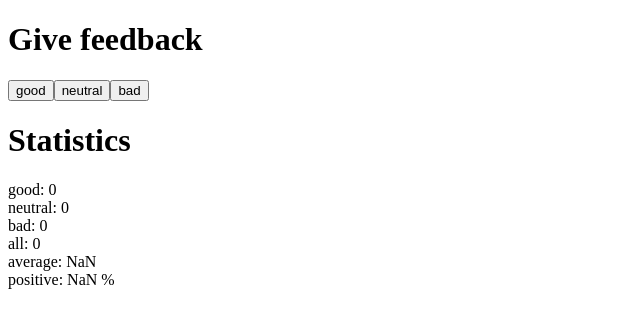
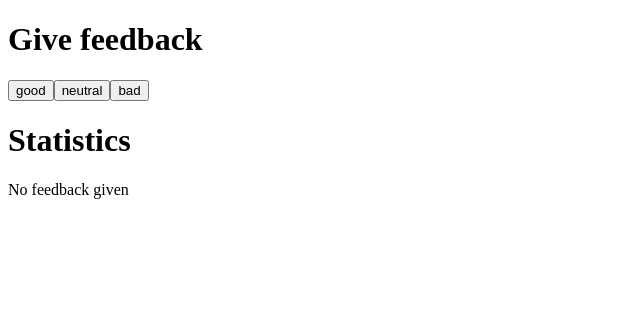
Before and after one commit to pablobenitomar/fullstackopen, a React (Vite) app in the folder part1/unicafe/: page / in a window 1280 px wide. Shown: the top 328 px of the page, without its empty margins (0-640 px from the left). Built offline with nearby package versions, Linux system fonts and the light colour scheme.

Commit message:
exercise 1.9

```diff
--- a/part1/unicafe/src/App.jsx
+++ b/part1/unicafe/src/App.jsx
@@ -3,8 +3,16 @@ import { useState } from 'react'
 // a proper place to define a component
 const Statistics = ({good,neutral,bad}) => {
   //const {good,neutral,bad} = props
+  if (good+neutral+bad==0)
     return (
-    <>
+      <div>
+        <h1>Statistics</h1>
+        <div>No feedback given</div>
+      </div>
+      )
+  else
+    return (
+      <div>
       <h1>Statistics</h1>
       <div>good: {good}</div>
       <div>neutral: {neutral}</div>
@@ -12,7 +20,7 @@ const Statistics = ({good,neutral,bad}) => {
       <div>all: {good+neutral+bad}</div>
       <div>average: {(good-bad)/(good+neutral+bad)}</div>
       <div>positive: {(good)/(good+neutral+bad)*100} %</div>
-    </>
+      </div>
     )
 }
 
```
Lines whose indentation alone changed are shown as unchanged.
